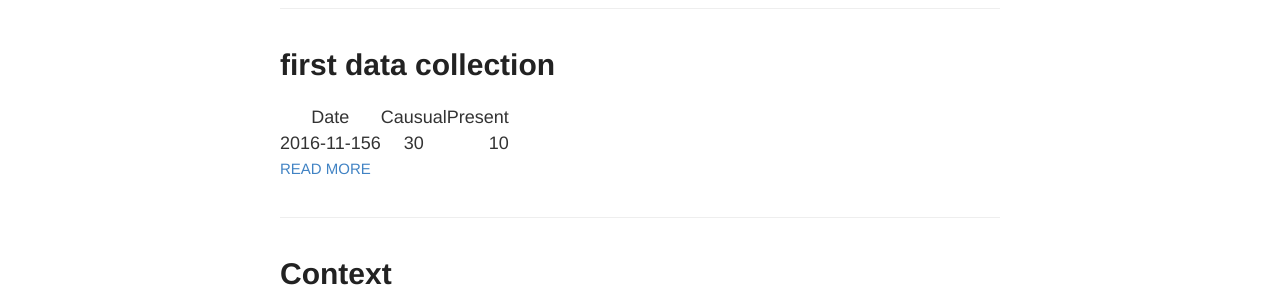
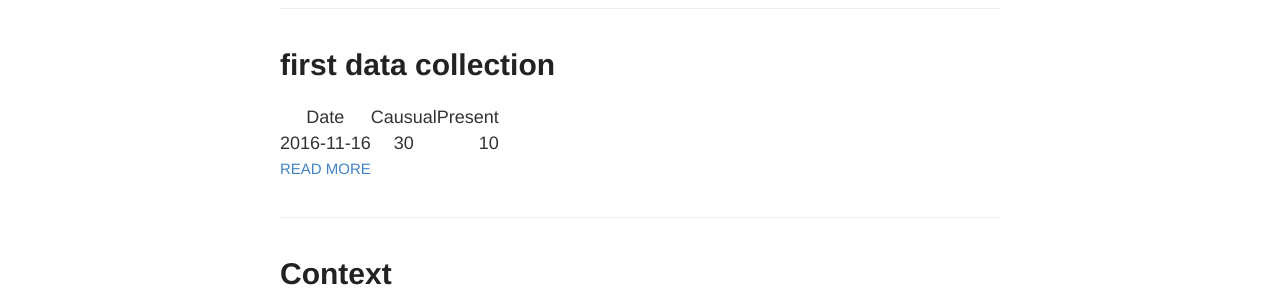
Before and after one commit to paruff/fellowship-of-miracles, a Jekyll site: the page built from index.html, in a window 1280 px wide. Shown: the part 320-620 px from the top of the page. Built offline with Jekyll 4.4.1, drawn with Linux system fonts in a browser that asks for light colours.

Commit message:
Update 2016-11-16-data.md

```diff
--- a/_posts/2016-11-16-data.md
+++ b/_posts/2016-11-16-data.md
@@ -5,4 +5,4 @@ title: first data collection
 
 | Date          | Causual           | Present  |
 | ------------- |:-------------:| -----:|
-| 2016-11-156   |30             | 10     |
+| 2016-11-16   |30             | 10     |
```
